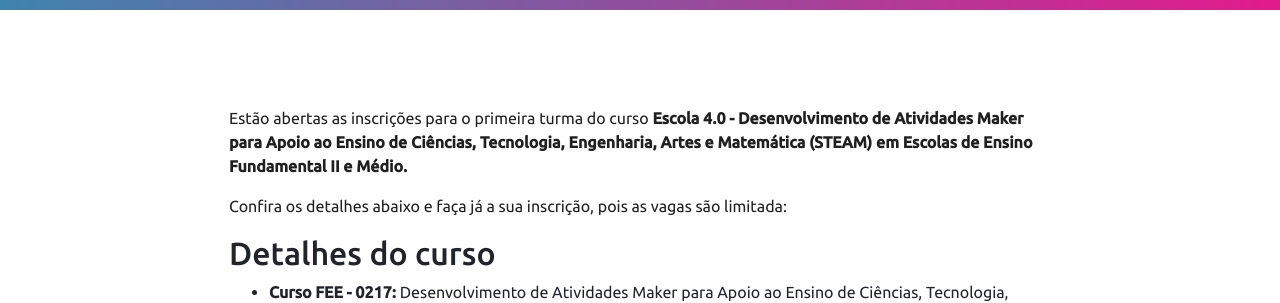
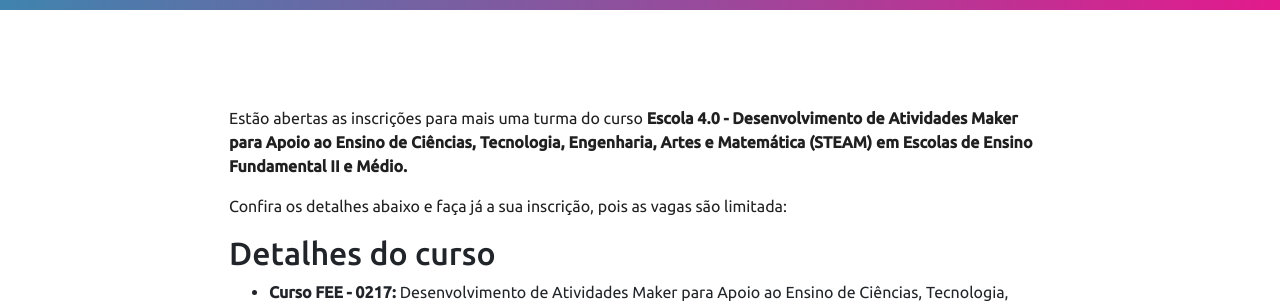
Before and after one commit to FBSeletronica/site-escola-40, a Jekyll site: the page built from _posts/2020-06-08-inscrices-abertas-para-o-curso-escola-40.md, in a window 1280 px wide and 900 px high, scrolled down 469 px. Shown: the part 151-454 px from the top of the window. Built offline with Jekyll 4.4.1, drawn with Linux system fonts in a browser that asks for light colours; nearby versions of some CDN libraries.

Commit message:
atualizando informações para novo curso

```diff
--- a/_posts/2020-06-08-inscrices-abertas-para-o-curso-escola-40.md
+++ b/_posts/2020-06-08-inscrices-abertas-para-o-curso-escola-40.md
@@ -5,7 +5,7 @@ date: '2020-06-08 17:07:13'
 img: assets/img/slide_02.png
 ---
 
-Estão abertas as inscrições para o primeira turma do curso **Escola 4.0 - Desenvolvimento de Atividades Maker para Apoio ao Ensino de Ciências, Tecnologia, Engenharia, Artes e Matemática (STEAM) em Escolas de Ensino Fundamental II e Médio.**
+Estão abertas as inscrições para mais uma turma do curso **Escola 4.0 - Desenvolvimento de Atividades Maker para Apoio ao Ensino de Ciências, Tecnologia, Engenharia, Artes e Matemática (STEAM) em Escolas de Ensino Fundamental II e Médio.**
 
 Confira os detalhes abaixo e faça já a sua inscrição, pois as vagas são limitada:
 
```
Also changed, not shown: 2 other files.
